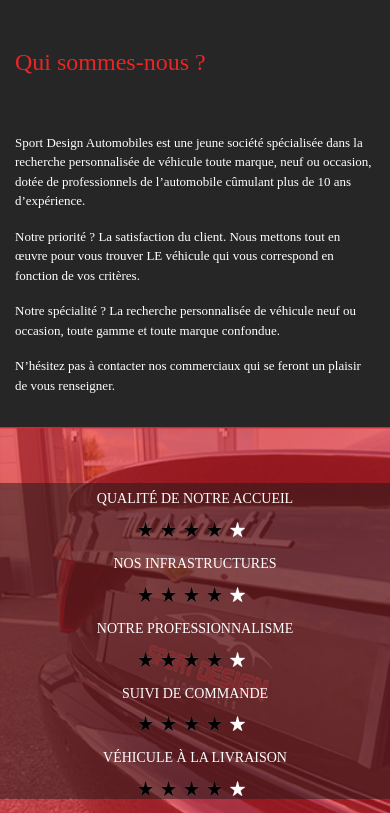
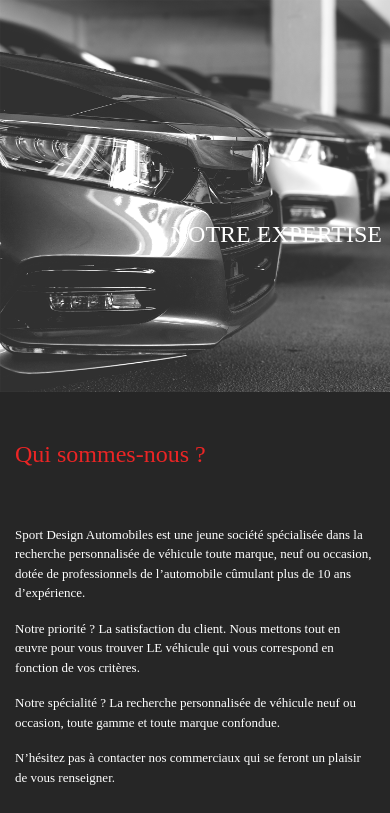
Before and after one commit to mathieuradjouki/concession, a PHP site: page /avis.php in a window 390 px wide; the page is wider, and only the part inside the window is pictured. Shown: the part 100-913 px from the top of that part. Run offline with PHP 8.4, Linux system fonts and the light colour scheme; some libraries are stand-ins or nearby versions.

Commit message:
page avis

```diff
--- a/avis.php
+++ b/avis.php
@@ -1,6 +1,14 @@
 <?php
 include('header.php');
  ?>
+
+ <!-- Start Header -->
+<header class="image-header">
+  <div class="d-flex justify-content-end">
+    <h2 class="titre-header text-uppercase text-white pr-2">notre expertise</h2>
+  </div>
+</header>
+<!-- End Header -->
 
  <!-- Start Qui sommes nous -->
  <section class="bg-qui-sommes-nous">
--- a/main.css
+++ b/main.css
@@ -167,6 +167,21 @@
 /*Fin CSS Services*/
 
 /* CSS AVIS */
+
+.image-header {
+  background: no-repeat url("images/header/header.png");
+  background-size: cover;
+  height: 802px;
+  width: 100%;
+}
+
+
+.titre-header {
+  font-family: 'Fjalla One'!important, sans-serif;
+  padding-top: 500px;
+  font-size: 24px;
+}
+
 
 /* qui sommes nous (avis) */
 .bg-qui-sommes-nous {
@@ -367,16 +382,6 @@
     padding-top: 220px;
   }
 
-  .hamburger-icon {
-    margin-top: 20px;
-  }
-
-  .logo {
-    height: 55px;
-    width: 135px;
-    margin: auto;
-    padding: auto;
-  }
 
   /* QUI SOMMES NOUS */
 
```
